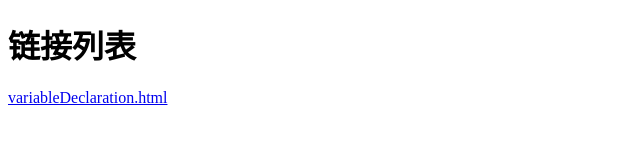
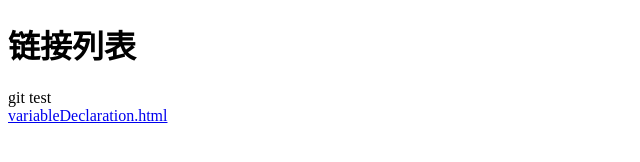
Before and after one commit to jweboy/ES6-Learn, a website: page index.html in a window 1280 px wide. Shown: the whole page, without its empty margins (0-640 px from the left). Drawn offline with Linux system fonts and the light colour scheme.

Commit message:
add a test content

```diff
--- a/index.html
+++ b/index.html
@@ -7,6 +7,9 @@
 <body>
   <div class="">
     <h1>链接列表</h1>
+    <div class="">
+      git test
+    </div>
     <a href="views/variableDeclaration.html">variableDeclaration.html</a>
   </div>
 </body>
```
